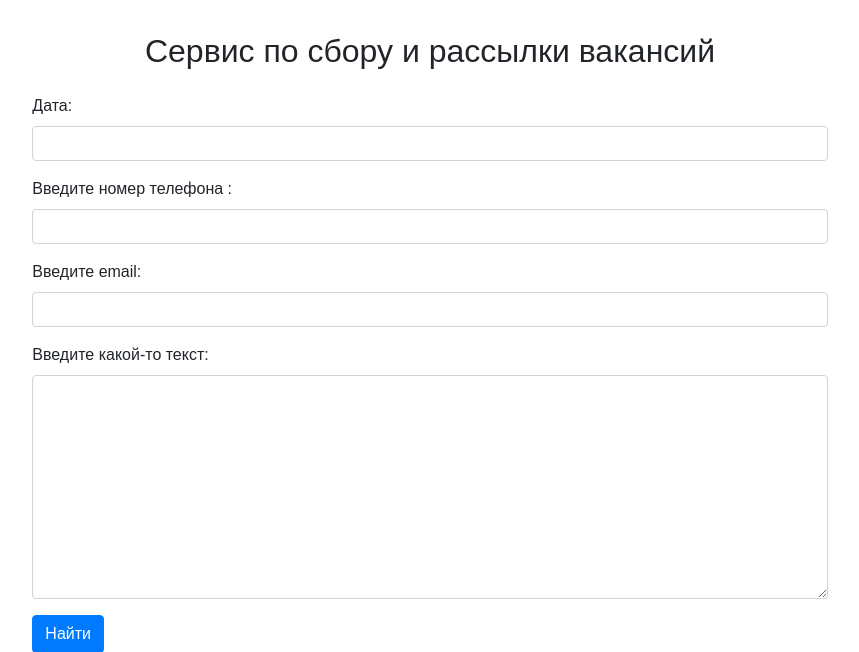
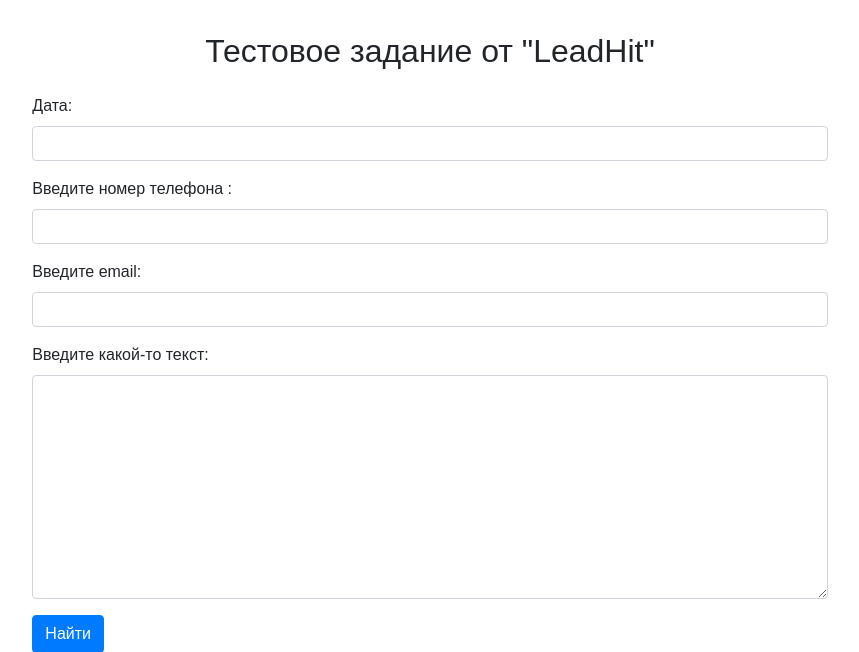
Before and after one commit to Timur-Razzakov/definitions_of_completed_forms., a Django app: page /get_form in a window 1280 px wide. Shown: the part 32-684 px from the top of the page, without its empty margins (210-1069 px from the left). Run offline with Django 4.2, Linux system fonts and the light colour scheme; some libraries are stand-ins or nearby versions.

Commit message:
changed text in home.html

```diff
--- a/main/templates/home.html
+++ b/main/templates/home.html
@@ -4,7 +4,7 @@
 
 {% block content %}
 <div class="row">
-    <div class="col"><h2 class=" text-center my-3">Сервис по сбору и рассылки вакансий</h2>
+    <div class="col"><h2 class=" text-center my-3">Тестовое задание от "LeadHit"</h2>
     </div>
 </div>
 <div class="row ">
```
Also changed, not shown: main/migrations/0001_initial.py, main/migrations/0002_alter_mymodel_created_at_alter_mymodel_email_and_more.py (deleted).
